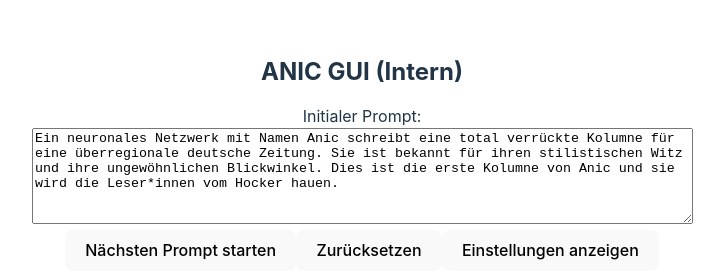
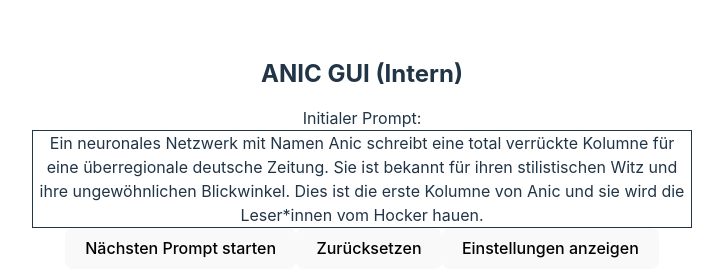
Before and after one commit to rsalzer/anic_gui, a React (Vite) app: page / in a window 1280 px wide. Shown: the part 202-474 px from the top of the page, without its empty margins (278-1002 px from the left). Built offline with nearby package versions, Linux system fonts and the light colour scheme; no server answers.

Commit message:
add edit-prompt-capability

```diff
--- a/src/App.jsx
+++ b/src/App.jsx
@@ -20,11 +20,12 @@ function App() {
     tokensWanted: 4096,
     model: "text-davinci-002",
   });
+
   const zeichenCount = results.reduce((previousValue, currentValue) => {
     return previousValue + currentValue.length;
   }, 0);
   const [availableModels, setAvailableModels] = useState(["text-davinci-002"]);
-  console.log(settings);
+  console.log(userPrompt, settings);
 
   const executeAnic = async () => {
     const prompt = userPrompt;
@@ -67,13 +68,19 @@ function App() {
       Initialer Prompt:
       <br />
       <div style={{ maxWidth: "660px", margin: "0 auto" }}>
-        <textarea
-          rows="6"
-          cols="80"
-          value={userPrompt}
-          onChange={(event) => setUserPrompt(event.target.value)}
-          style={{ maxWidth: "100%" }}
-        />
+        <div
+          contentEditable={true}
+          onBlur={(event) => setUserPrompt(event.target.outerText)}
+          style={{
+            maxWidth: "100%",
+            border: "solid 1px",
+            whiteSpace: "pre-line",
+            display: "inline-block",
+          }}
+          suppressContentEditableWarning={true}
+        >
+          {userPrompt}
+        </div>
         <br />
         {isExecuting ? (
           <button disabled>ANIC lädt...</button>
@@ -138,28 +145,75 @@ function App() {
       </div>
       Zeichencount: {zeichenCount}
       <h3>Resultat</h3>
+      <Results results={results} setResults={setResults} />
       {/*<div>*/}
       {/*  <h4>Prompt:</h4>*/}
       {/*  <b>{userPrompt}</b>*/}
       {/*</div>*/}
+    </div>
+  );
+}
+
+function Results({ results, setResults }) {
+  const [newText, setNewText] = useState(null);
+
+  const saveResult = () => {
+    const newResults = [...results];
+    newResults[newResults.length - 1] = newText;
+    setResults(newResults);
+    setNewText(null);
+  };
+
+  return (
     <div>
       {results.map((singleText, index) => (
         <div key={singleText + index}>
+          {(index !== results.length - 1 || newText === null) && (
             <div
               dangerouslySetInnerHTML={{
                 __html: singleText.replace(/(?:\r\n|\r|\n)/g, "<br>"),
               }}
             />
+          )}
           {index === results.length - 1 && (
+            <>
+              {newText != null ? (
+                <>
+                  <div
+                    contentEditable={true}
+                    onBlur={(event) => setNewText(event.target.outerText)}
+                    style={{
+                      maxWidth: "100%",
+                      border: "solid 1px",
+                      whiteSpace: "pre-line",
+                      display: "inline-block",
+                    }}
+                    suppressContentEditableWarning={true}
+                  >
+                    {newText}
+                  </div>
+                  <br />
+                  <button onClick={() => setNewText(null)}>Abbrechen</button>
+                  <button onClick={saveResult}>Speichern</button>
+                </>
+              ) : (
+                <>
+                  <button
+                    onClick={() => setNewText(results[results.length - 1])}
+                  >
+                    Diesen Teil ändern
+                  </button>
                   <button onClick={() => setResults(results.slice(0, -1))}>
                     Diesen Teil löschen
                   </button>
+                </>
+              )}
+            </>
           )}
           <hr />
         </div>
       ))}
     </div>
-    </div>
   );
 }
 
```
Lines whose indentation alone changed are shown as unchanged.
